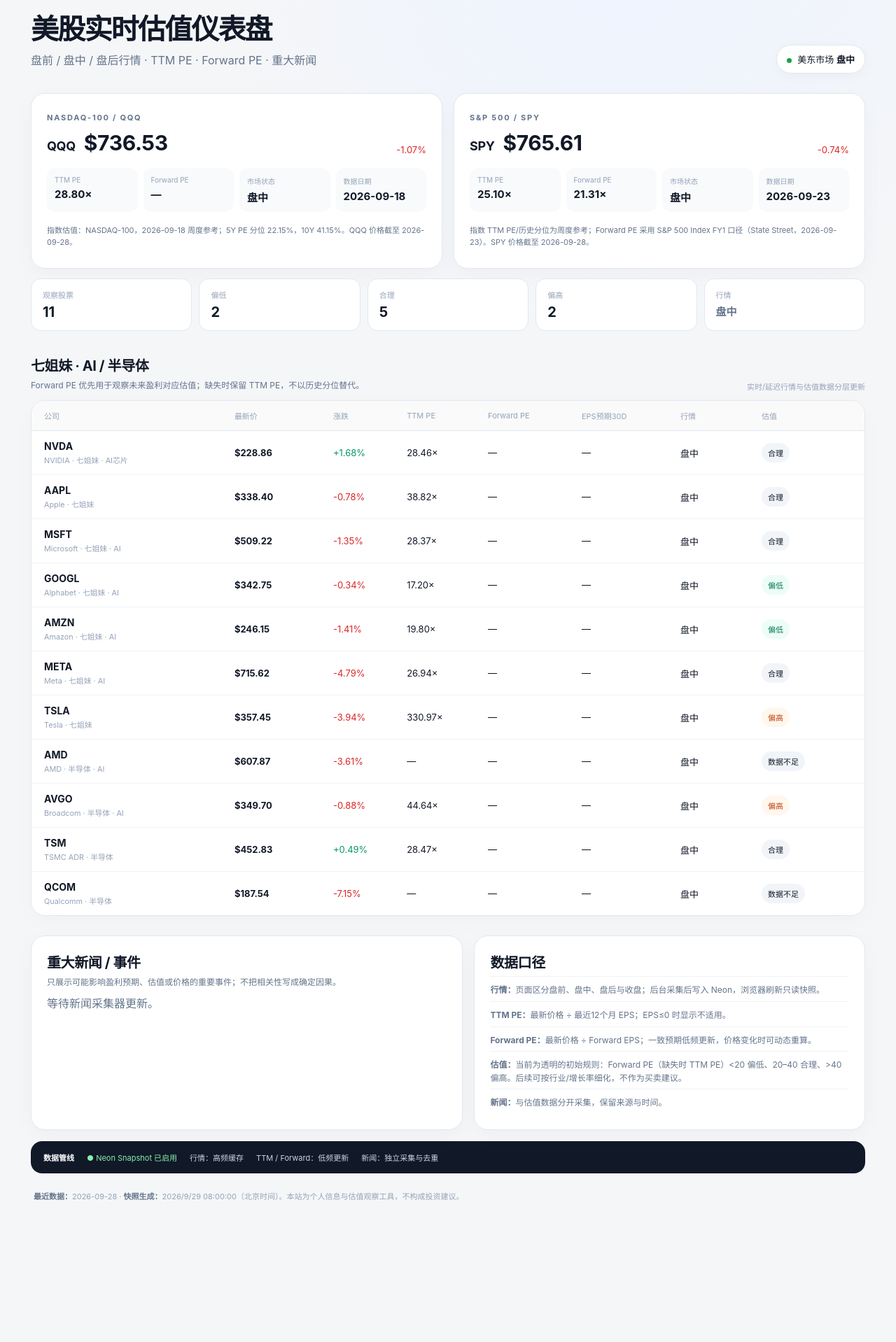
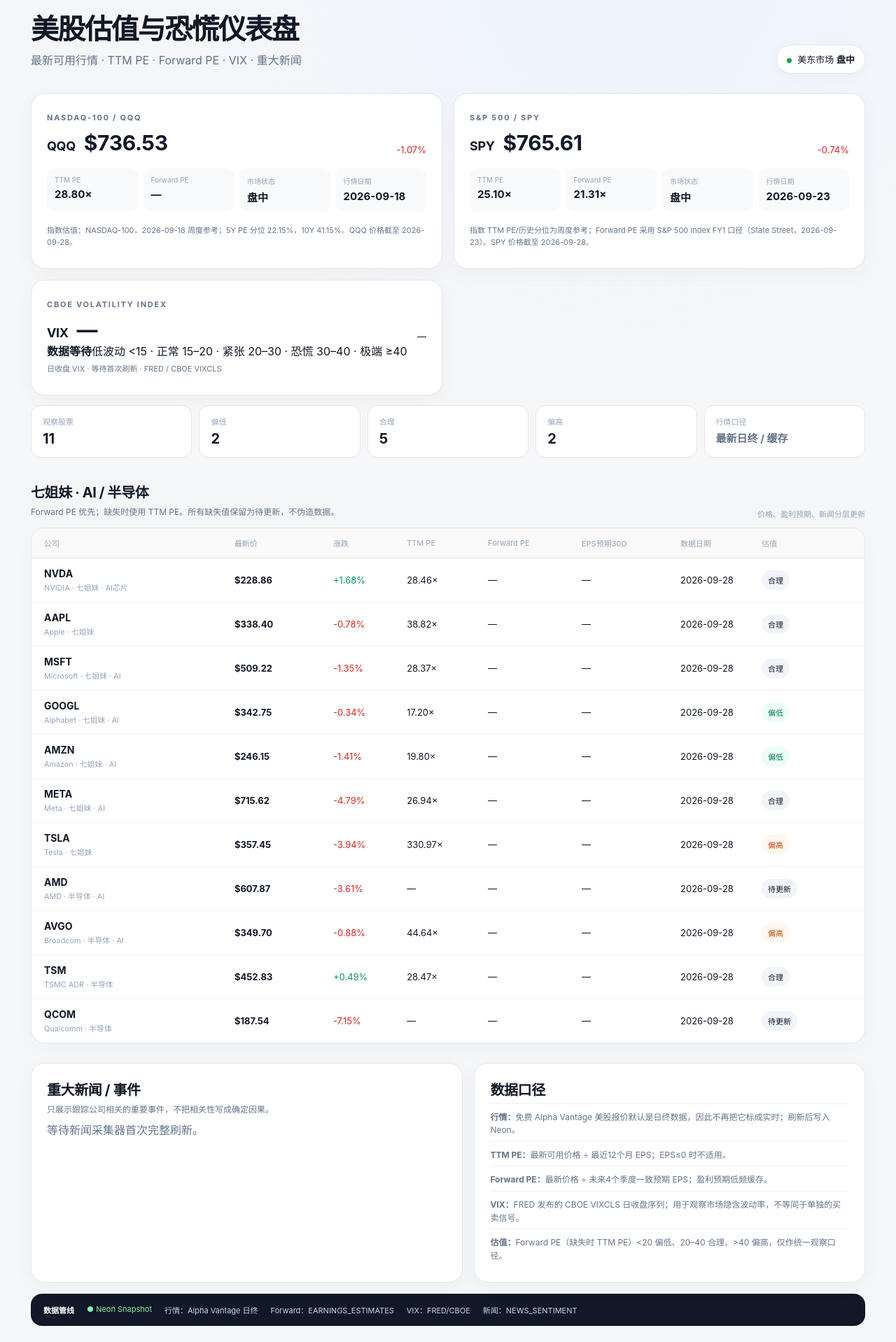
Before and after one commit to jinshihk-source/us-stock-valuation, a Next.js app: page / in a window 1280 px wide. Shown: the part 62-1980 px from the top of the page at 70% size. Before the commit the page ends 1876 px from the top, so only its background shows below. Built offline with nearby package versions, Linux system fonts and the light colour scheme; no server answers; the database is empty.

Commit message:
Add VIX fear gauge and honest freshness labels

```diff
--- a/app/page.tsx
+++ b/app/page.tsx
@@ -3,15 +3,16 @@
 function num(n:number|null){return n==null?'—':n.toFixed(2)+'×'}
 function chg(n:number|null){return n==null?'—':(n>=0?'+':'')+n.toFixed(2)+'%'}
 function session(){const p=new Intl.DateTimeFormat('en-US',{timeZone:'America/New_York',weekday:'short',hour:'2-digit',minute:'2-digit',hour12:false}).formatToParts(new Date());const wd=p.find(x=>x.type==='weekday')?.value||'';const h=Number(p.find(x=>x.type==='hour')?.value||0),m=Number(p.find(x=>x.type==='minute')?.value||0),t=h*60+m;if(wd==='Sat'||wd==='Sun')return '已收盘';if(t>=240&&t<570)return '盘前';if(t>=570&&t<960)return '盘中';if(t>=960&&t<1200)return '盘后';return '已收盘'}
-function valuation(ttm:number|null,fwd:number|null){if(ttm==null&&fwd==null)return '数据不足';const p=fwd??ttm!;if(p<20)return '偏低';if(p>40)return '偏高';return '合理'}
+function valuation(ttm:number|null,fwd:number|null){if(ttm==null&&fwd==null)return '待更新';const p=fwd??ttm!;if(p<20)return '偏低';if(p>40)return '偏高';return '合理'}
 export const dynamic='force-dynamic';
-export default async function Home(){const d=await getFastDashboard();const s=session();return <main>
-<header><div><span className="eyebrow">US STOCK MONITOR · REALTIME VALUATION</span><h1>美股实时估值仪表盘</h1><p>盘前 / 盘中 / 盘后行情 · TTM PE · Forward PE · 重大新闻</p></div><div className="pill"><i/>美东市场 <b>{s}</b></div></header>
-<section className="marketGrid">{d.indices.map(x=><article className="marketCard" key={x.tracker}><div className="marketTop"><div><span className="kicker">{x.name}</span><h2>{x.tracker} <strong>{money(x.price)}</strong></h2></div><em className={(x.changePct??0)>=0?'up':'down'}>{chg(x.changePct)}</em></div><div className="metric4"><div><small>TTM PE</small><b>{num(x.ttmPe)}</b></div><div><small>Forward PE</small><b>{num(x.forwardPe)}</b></div><div><small>市场状态</small><b>{s}</b></div><div><small>数据日期</small><b>{x.asOf??d.tradeDate??'—'}</b></div></div><p className="cardNote">{x.note}</p></article>)}</section>
-<section className="summary"><div><small>观察股票</small><b>{d.stocks.length}</b></div><div><small>偏低</small><b>{d.stocks.filter(x=>valuation(x.ttmPe,x.forwardPe)==='偏低').length}</b></div><div><small>合理</small><b>{d.stocks.filter(x=>valuation(x.ttmPe,x.forwardPe)==='合理').length}</b></div><div><small>偏高</small><b>{d.stocks.filter(x=>valuation(x.ttmPe,x.forwardPe)==='偏高').length}</b></div><div><small>行情</small><b className="muted">{s}</b></div></section>
-<div className="sectionTitle"><div><h2>七姐妹 · AI / 半导体</h2><p>Forward PE 优先用于观察未来盈利对应估值；缺失时保留 TTM PE，不以历史分位替代。</p></div><span>实时/延迟行情与估值数据分层更新</span></div>
-<div className="table"><div className="thead"><span>公司</span><span>最新价</span><span>涨跌</span><span>TTM PE</span><span>Forward PE</span><span>EPS预期30D</span><span>行情</span><span>估值</span></div>{d.stocks.map(x=>{const v=valuation(x.ttmPe,x.forwardPe);return <div className="stock" key={x.symbol}><div className="identity"><b>{x.symbol}</b><small>{x.name} · {x.group}</small></div><strong>{money(x.price)}</strong><span className={(x.changePct??0)>=0?'up':'down'}>{chg(x.changePct)}</span><span>{num(x.ttmPe)}</span><span title={x.estimateSource?('来源：'+x.estimateSource):'等待 Forward 数据'}>{num(x.forwardPe)}</span><span>{x.epsRevision30d==null?'—':chg(x.epsRevision30d)}</span><span className="session">{x.session??s}</span><em className={'tag '+(v==='偏低'?'low':v==='偏高'?'high':'')}>{v}</em></div>})}</div>
-<div className="columns"><section className="panel"><div className="sectionTitle compact"><div><h2>重大新闻 / 事件</h2><p>只展示可能影响盈利预期、估值或价格的重要事件；不把相关性写成确定因果。</p></div></div>{d.events.length?d.events.map((e,i)=><article className="event" key={e.title+i}><span>{e.symbol}</span><div><b>{e.title}</b><p>{e.note}</p><small>{e.source} · {e.time}</small></div></article>):<p>等待新闻采集器更新。</p>}</section><section className="panel methodology"><h2>数据口径</h2><p><b>行情：</b>页面区分盘前、盘中、盘后与收盘；后台采集后写入 Neon，浏览器刷新只读快照。</p><p><b>TTM PE：</b>最新价格 ÷ 最近12个月 EPS；EPS≤0 时显示不适用。</p><p><b>Forward PE：</b>最新价格 ÷ Forward EPS；一致预期低频更新，价格变化时可动态重算。</p><p><b>估值：</b>当前为透明的初始规则：Forward PE（缺失时 TTM PE）&lt;20 偏低、20–40 合理、&gt;40 偏高。后续可按行业/增长率细化，不作为买卖建议。</p><p><b>新闻：</b>与估值数据分开采集，保留来源与时间。</p></section></div>
-<section className="source"><b>数据管线</b><span className="ok">● Neon Snapshot 已启用</span><span>行情：高频缓存</span><span>TTM / Forward：低频更新</span><span>新闻：独立采集与去重</span></section>
-<footer><b>最近数据：</b>{d.tradeDate??'—'} · <b>快照生成：</b>{d.updatedAt?new Date(d.updatedAt).toLocaleString('zh-CN',{timeZone:'Asia/Shanghai',hour12:false}):'—'}（北京时间）。本站为个人信息与估值观察工具，不构成投资建议。</footer>
+export default async function Home(){const d=await getFastDashboard();const s=session();const fear=d.fear;return <main>
+<header><div><span className="eyebrow">US STOCK MONITOR · VALUATION & RISK</span><h1>美股估值与恐慌仪表盘</h1><p>最新可用行情 · TTM PE · Forward PE · VIX · 重大新闻</p></div><div className="pill"><i/>美东市场 <b>{s}</b></div></header>
+<section className="marketGrid">{d.indices.map(x=><article className="marketCard" key={x.tracker}><div className="marketTop"><div><span className="kicker">{x.name}</span><h2>{x.tracker} <strong>{money(x.price)}</strong></h2></div><em className={(x.changePct??0)>=0?'up':'down'}>{chg(x.changePct)}</em></div><div className="metric4"><div><small>TTM PE</small><b>{num(x.ttmPe)}</b></div><div><small>Forward PE</small><b>{num(x.forwardPe)}</b></div><div><small>市场状态</small><b>{s}</b></div><div><small>行情日期</small><b>{x.asOf??'—'}</b></div></div><p className="cardNote">{x.note}</p></article>)}
+<article className="marketCard fearCard"><div className="marketTop"><div><span className="kicker">CBOE VOLATILITY INDEX</span><h2>VIX <strong>{fear?.value?.toFixed(2)??'—'}</strong></h2></div><em>{fear?.change==null?'—':(fear.change>=0?'+':'')+fear.change.toFixed(2)}</em></div><div className="fearLevel"><b>{fear?.level??'数据等待'}</b><span>低波动 &lt;15 · 正常 15–20 · 紧张 20–30 · 恐慌 30–40 · 极端 ≥40</span></div><div className="fearScale"><i style={{left:Math.min(96,Math.max(4,((fear?.value??0)/50)*100))+'%'}}/></div><p className="cardNote">日收盘 VIX · {fear?.asOf??'等待首次刷新'} · {fear?.source??'FRED / CBOE VIXCLS'}</p></article></section>
+<section className="summary"><div><small>观察股票</small><b>{d.stocks.length}</b></div><div><small>偏低</small><b>{d.stocks.filter(x=>valuation(x.ttmPe,x.forwardPe)==='偏低').length}</b></div><div><small>合理</small><b>{d.stocks.filter(x=>valuation(x.ttmPe,x.forwardPe)==='合理').length}</b></div><div><small>偏高</small><b>{d.stocks.filter(x=>valuation(x.ttmPe,x.forwardPe)==='偏高').length}</b></div><div><small>行情口径</small><b className="muted">最新日终 / 缓存</b></div></section>
+<div className="sectionTitle"><div><h2>七姐妹 · AI / 半导体</h2><p>Forward PE 优先；缺失时使用 TTM PE。所有缺失值保留为待更新，不伪造数据。</p></div><span>价格、盈利预期、新闻分层更新</span></div>
+<div className="table"><div className="thead"><span>公司</span><span>最新价</span><span>涨跌</span><span>TTM PE</span><span>Forward PE</span><span>EPS预期30D</span><span>数据日期</span><span>估值</span></div>{d.stocks.map(x=>{const v=valuation(x.ttmPe,x.forwardPe);return <div className="stock" key={x.symbol}><div className="identity"><b>{x.symbol}</b><small>{x.name} · {x.group}</small></div><strong>{money(x.price)}</strong><span className={(x.changePct??0)>=0?'up':'down'}>{chg(x.changePct)}</span><span>{num(x.ttmPe)}</span><span title={x.estimateSource?('来源：'+x.estimateSource):'等待 Forward 数据'}>{num(x.forwardPe)}</span><span>{x.epsRevision30d==null?'—':chg(x.epsRevision30d)}</span><span className="session">{x.tradeDate??'待更新'}</span><em className={'tag '+(v==='偏低'?'low':v==='偏高'?'high':'')}>{v}</em></div>})}</div>
+<div className="columns"><section className="panel"><div className="sectionTitle compact"><div><h2>重大新闻 / 事件</h2><p>只展示跟踪公司相关的重要事件，不把相关性写成确定因果。</p></div></div>{d.events.length?d.events.map((e,i)=><article className="event" key={e.title+i}><span>{e.symbol}</span><div><b>{e.title}</b><p>{e.note}</p><small>{e.source} · {e.time}</small></div></article>):<p>等待新闻采集器首次完整刷新。</p>}</section><section className="panel methodology"><h2>数据口径</h2><p><b>行情：</b>免费 Alpha Vantage 美股报价默认是日终数据，因此不再把它标成实时；刷新后写入 Neon。</p><p><b>TTM PE：</b>最新可用价格 ÷ 最近12个月 EPS；EPS≤0 时不适用。</p><p><b>Forward PE：</b>最新价格 ÷ 未来4个季度一致预期 EPS；盈利预期低频缓存。</p><p><b>VIX：</b>FRED 发布的 CBOE VIXCLS 日收盘序列；用于观察市场隐含波动率，不等同于单独的买卖信号。</p><p><b>估值：</b>Forward PE（缺失时 TTM PE）&lt;20 偏低、20–40 合理、&gt;40 偏高，仅作统一观察口径。</p></section></div>
+<section className="source"><b>数据管线</b><span className="ok">● Neon Snapshot</span><span>行情：Alpha Vantage 日终</span><span>Forward：EARNINGS_ESTIMATES</span><span>VIX：FRED/CBOE</span><span>新闻：NEWS_SENTIMENT</span></section>
+<footer><b>最近行情日：</b>{d.tradeDate??'—'} · <b>快照生成：</b>{d.updatedAt?new Date(d.updatedAt).toLocaleString('zh-CN',{timeZone:'Asia/Shanghai',hour12:false}):'—'}（北京时间）。本站为个人信息与估值观察工具，不构成投资建议。</footer>
 </main>}
```
